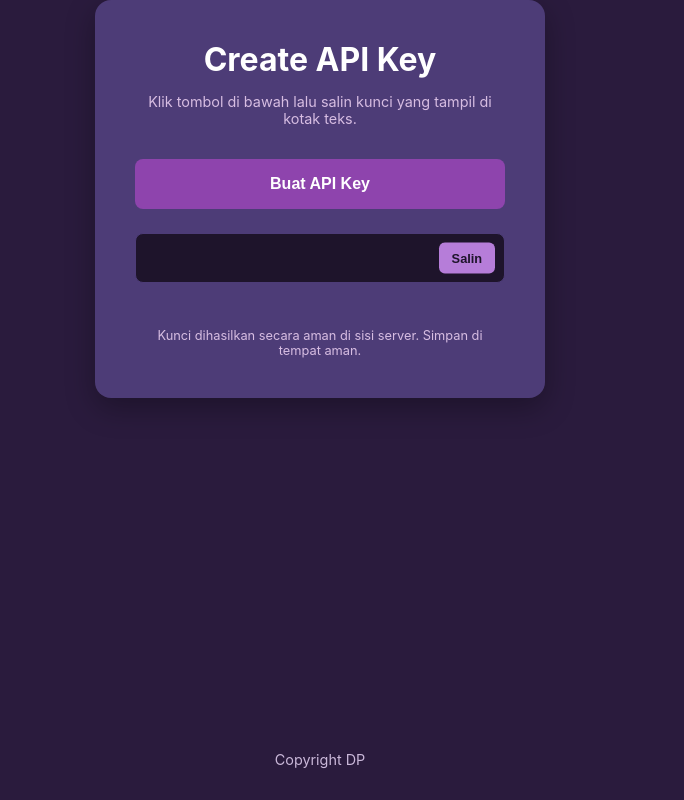
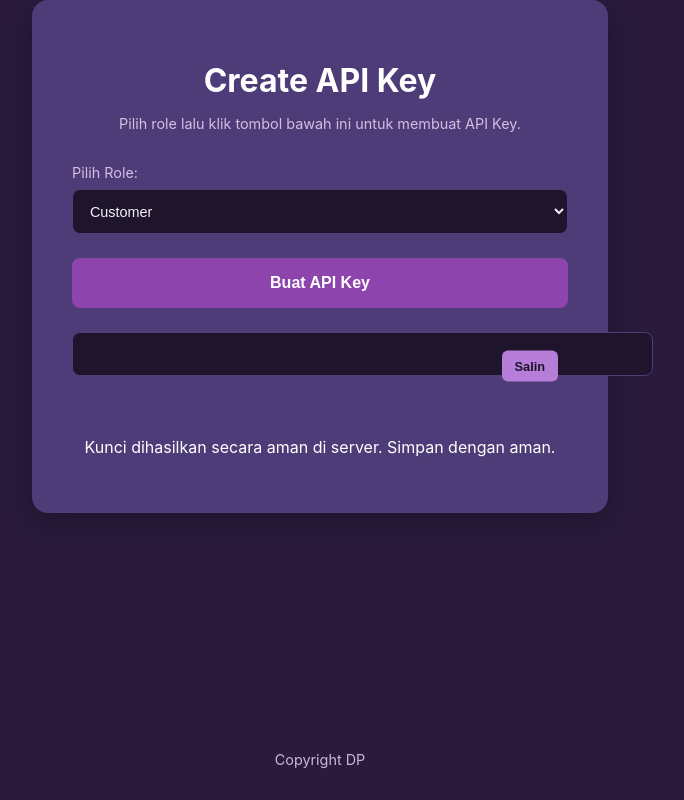
Before and after one commit to voltarou/101_KeyApi, a website: page public/index.html in a window 1280 px wide. Shown: the whole page, without its empty margins (320-1004 px from the left). Drawn offline with Linux system fonts and the light colour scheme.

Commit message:
index.html

```diff
--- a/public/index.html
+++ b/public/index.html
@@ -5,13 +5,12 @@
     <meta name="viewport" content="width=device-width, initial-scale=1.0">
     <title>Create API Key</title>
     <style>
-        /* --- 1. Pengaturan Global & Latar Belakang (UNGU) --- */
         body, html {
             margin: 0;
             padding: 0;
             height: 100%;
             font-family: -apple-system, BlinkMacSystemFont, "Segoe UI", Roboto, Helvetica, Arial, sans-serif;
-            background-color: #2A1B3D; /* Latar belakang ungu sangat gelap */
+            background-color: #2A1B3D;
             color: #FFFFFF;
             display: flex;
             flex-direction: column;
@@ -19,33 +18,21 @@
             align-items: center;
         }
 
-        /* --- 2. Kotak Utama (Kartu) (UNGU) --- */
         .api-card {
-            background-color: #4D3C77; /* Warna ungu kartu yang lebih terang */
+            background-color: #4D3C77;
             padding: 2.5rem;
             border-radius: 16px;
-            box-shadow: 0 10px 30px rgba(0, 0, 0, 0.3);
             width: 90%;
             max-width: 500px;
             text-align: center;
-            box-sizing: border-box;
+            box-shadow: 0 10px 30px rgba(0, 0, 0, 0.3);
         }
 
-        h1 {
-            font-size: 2rem;
-            margin-top: 0;
-            margin-bottom: 0.5rem;
-        }
+        h1 { font-size: 2rem; margin-bottom: 0.5rem; }
+        .subtitle { font-size: 0.9rem; color: #D7BDE2; margin-bottom: 2rem; }
 
-        .subtitle {
-            font-size: 0.9rem;
-            color: #D7BDE2; /* Warna lavender muda untuk subjudul */
-            margin-bottom: 2rem;
-        }
-
-        /* --- 3. Tombol "Buat API Key" (UNGU) --- */
         .generate-btn {
-            background-color: #8E44AD; /* Warna ungu cerah (Wisteria) untuk tombol */
+            background-color: #8E44AD;
             color: #FFFFFF;
             font-weight: bold;
             font-size: 1rem;
@@ -59,66 +46,63 @@
         }
 
         .generate-btn:disabled {
-            background-color: #4D3C77; /* Warna ungu kartu saat dinonaktifkan */
+            background-color: #4D3C77;
             cursor: wait;
         }
 
         .generate-btn:hover:not(:disabled) {
-            background-color: #9B59B6; /* Warna ungu lebih cerah saat hover */
+            background-color: #9B59B6;
         }
 
-        /* --- 4. Kotak Teks API Key & Tombol Salin (UNGU) --- */
+        label {
+            display: block;
+            width: 100%;
+            font-size: 0.9rem;
+            text-align: left;
+            margin-bottom: 0.5rem;
+            color: #D7BDE2;
+        }
+
+        select, input.api-key-input {
+            width: 100%;
+            background-color: #1E142B;
+            border: 1px solid #4D3C77;
+            color: #F5EEF8;
+            font-size: 0.9rem;
+            border-radius: 8px;
+            padding: 0.8rem;
+            margin-bottom: 1.5rem;
+        }
+
         .key-container {
             position: relative;
             width: 100%;
         }
 
-        .api-key-input {
-            width: 100%;
-            background-color: #1E142B; /* Latar belakang kotak teks yang sangat gelap */
-            border: 1px solid #4D3C77; /* Garis tepi warna ungu kartu */
-            color: #F5EEF8; /* Warna teks kunci (lavender sangat muda) */
-            font-family: 'Courier New', Courier, monospace;
-            font-size: 0.9rem;
-            border-radius: 8px;
-            padding: 1rem;
-            box-sizing: border-box;
-        }
-
-        /* Modifikasi padding-right untuk input yang ADA tombol salin */
-        .api-key-input.with-copy {
-            padding-right: 70px;
-        }
-
-        .api-key-input.error {
-            color: #F1948A; /* Warna merah muda untuk error */
-            border-color: #E74C3C;
-        }
+        .api-key-input.with-copy { padding-right: 70px; }
 
         .copy-btn {
             position: absolute;
             right: 10px;
             top: 50%;
             transform: translateY(-50%);
-            background-color: #B67DD9; /* Warna lavender cerah untuk tombol "Salin" */
-            color: #1E142B; /* Teks gelap agar kontras */
+            background-color: #B67DD9;
+            color: #1E142B;
             font-weight: bold;
             border: none;
             border-radius: 6px;
             padding: 0.5rem 0.8rem;
             font-size: 0.8rem;
             cursor: pointer;
-            transition: background-color 0.3s ease;
         }
 
         .copy-btn:hover {
-            background-color: #D7A9F3; /* Lavender lebih cerah saat hover */
+            background-color: #D7A9F3;
         }
 
-        /* --- 5. Teks Umpan Balik & Info --- */
         .copy-feedback {
             font-size: 0.8rem;
-            color: #D7BDE2; /* Lavender muda */
+            color: #D7BDE2;
             margin-top: 0.5rem;
             height: 1em;
             visibility: hidden;
@@ -131,19 +115,11 @@
             opacity: 1;
         }
 
-        .info-text {
-            font-size: 0.8rem;
-            color: #D7BDE2; /* Lavender muda */
-            margin-top: 1.5rem;
-            margin-bottom: 0;
-        }
-
-        /* --- 6. Footer --- */
         footer {
             margin-top: auto;
             padding: 2rem;
             font-size: 0.9rem;
-            color: #CAB8D9; /* Warna lavender pudar */
+            color: #CAB8D9;
             text-align: center;
         }
     </style>
@@ -152,10 +128,19 @@
 
     <main class="api-card">
         <h1>Create API Key</h1>
-        <p class="subtitle">Klik tombol di bawah lalu salin kunci yang tampil di kotak teks.</p>
+        <p class="subtitle">Pilih role lalu klik tombol bawah ini untuk membuat API Key.</p>
 
+        <!-- Pilihan Role-->
+        <label for="roleSelect">Pilih Role:</label>
+        <select id="roleSelect">
+            <option value="customer">Customer</option>
+            <option value="admin">Admin</option>
+        </select>
+
+        <!-- Tombol Generate -->
         <button id="generateBtn" class="generate-btn">Buat API Key</button>
 
+        <!-- Teks API Key -->
         <div class="key-container">
             <input type="text" id="apiKeyInput" class="api-key-input with-copy" value="" readonly>
             <button id="copyBtn" class="copy-btn">Salin</button>
@@ -163,87 +148,63 @@
 
         <p id="copyFeedback" class="copy-feedback">sudah di copy di clipboard</p>
 
-        <p class="info-text">Kunci dihasilkan secara aman di sisi server. Simpan di tempat aman.</p>
+        <p class="info-text">Kunci dihasilkan secara aman di server. Simpan dengan aman.</p>
 
-        </main>
+    </main>
 
     <footer>
         Copyright DP
     </footer>
 
     <script>
-        // --- 1. Pilih Elemen ---
         const generateBtn = document.getElementById('generateBtn');
         const copyBtn = document.getElementById('copyBtn');
         const apiKeyInput = document.getElementById('apiKeyInput');
+        const roleSelect = document.getElementById('roleSelect');
         const copyFeedback = document.getElementById('copyFeedback');
 
-        // --- Elemen Validasi Telah Dihapus ---
-
-
-        // --- 2. Fungsi Buat API Key (Tidak berubah) ---
+        // Fungsi untuk membuat API key bersama role
         async function generateApiKey() {
             generateBtn.disabled = true;
             generateBtn.textContent = 'Membuat...';
             apiKeyInput.value = 'Menghubungi server...';
-            apiKeyInput.classList.remove('error');
 
             try {
                 const response = await fetch('/create', {
-                    method: 'POST'
+                    method: 'POST',
+                    headers: { 'Content-Type': 'application/json' },
+                    body: JSON.stringify({ role: roleSelect.value })
                 });
 
-                if (!response.ok) {
-                    throw new Error(`Server merespons dengan status: ${response.status}`);
-                }
-
                 const data = await response.json();
-
                 if (data.apiKey) {
                     apiKeyInput.value = data.apiKey;
                 } else {
-                    throw new Error('Respons server tidak mengandung apiKey');
+                    apiKeyInput.value = 'Gagal membuat API key.';
                 }
-
-            } catch (error) {
-                console.error('Gagal mengambil API key:', error);
-                apiKeyInput.value = 'Gagal mengambil key. Coba lagi.';
-                apiKeyInput.classList.add('error');
+            } catch (err) {
+                apiKeyInput.value = 'Gagal koneksi.';
             } finally {
                 generateBtn.disabled = false;
                 generateBtn.textContent = 'Buat API Key';
             }
         }
 
-        // --- 3. Fungsi Salin (Tidak berubah) ---
+        // Fungsi salin ke clipboard
         function copyToClipboard() {
-            if (apiKeyInput.classList.contains('error') || apiKeyInput.value === '') {
-                return;
-            }
+            if (!apiKeyInput.value) return;
 
             apiKeyInput.select();
             apiKeyInput.setSelectionRange(0, 99999);
-
             navigator.clipboard.writeText(apiKeyInput.value)
                 .then(() => {
                     copyFeedback.classList.add('visible');
-                    setTimeout(() => {
-                        copyFeedback.classList.remove('visible');
-                    }, 2000);
-                })
-                .catch(err => {
-                    console.error('Gagal menyalin: ', err);
+                    setTimeout(() => copyFeedback.classList.remove('visible'), 1500);
                 });
         }
 
-        // --- Fungsi Validasi API Key Telah Dihapus ---
-
-        // --- 4. Tambahkan Event Listener ---
         generateBtn.addEventListener('click', generateApiKey);
         copyBtn.addEventListener('click', copyToClipboard);
-
-        // --- Event Listener Validasi Telah Dihapus ---
-
     </script>
 
 </body>
```
